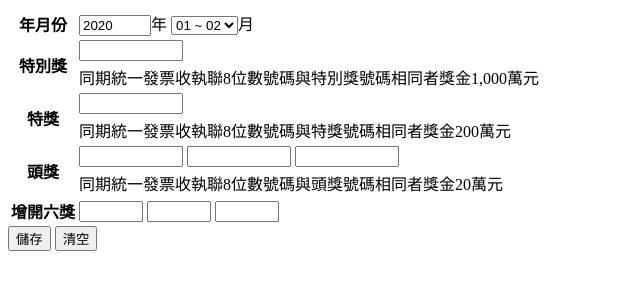
After one commit to wdaweb/invoice-Ting3066, a PHP site: page /add_awards.php in a window 1280 px wide. The commit adds this page. Shown: the top 300 px of the page, without its empty margins (0-640 px from the left). Run offline with PHP 8.4, Linux system fonts and the light colour scheme.

Commit message:
設計開獎獎號紀錄表單

```diff
--- /dev/null
+++ b/add_awards.php
@@ -0,0 +1,83 @@
+<form action="api/add_award_number.php" method="post">
+
+<table class="table table-sm table-bordered" summary="統一發票中獎號碼單">
+  <tbody>
+  <tr>
+    <th id="months">年月份</th>
+    <td headers="months" class="title">
+      <input type="number" name="year" min="<?=date("Y")-1;?>" max="<?=date("Y")+1;?>" step="1" value="<?=date("Y");?>">年
+      <select name="" id="">
+        <option value="1"> 01 ~ 02</option>
+        <option value="2"> 03 ~ 04</option>
+        <option value="3"> 05 ~ 06</option>
+        <option value="4"> 07 ~ 08</option>
+        <option value="5"> 09 ~ 10</option>
+        <option value="6"> 11 ~ 12</option>
+      </select>月
+      </td>
+  </tr>
+  <tr>
+    <th id="specialPrize" rowspan="2">特別獎</th>
+    <td headers="specialPrize" class="number">
+      <input type="number" name="special_prize" min="00000001" max="99999999">
+    </td>
+  </tr>
+  <tr>
+    <td headers="specialPrize"> 同期統一發票收執聯8位數號碼與特別獎號碼相同者獎金1,000萬元 </td>
+  </tr>
+  <tr>
+    <th id="grandPrize" rowspan="2">特獎</th>
+    <td headers="grandPrize" class="number">
+      <input type="number" name="grand_prize" min="00000001" max="99999999">
+    </td>
+  </tr>
+  <tr>
+    <td headers="grandPrize"> 同期統一發票收執聯8位數號碼與特獎號碼相同者獎金200萬元 </td>
+  </tr>
+  <tr>
+    <th id="firstPrize" rowspan="2">頭獎</th>
+    <td headers="firstPrize" class="number">
+      <input type="number" name="first_prize" min="00000001" max="99999999">
+      <input type="number" name="first_prize" min="00000001" max="99999999">
+      <input type="number" name="first_prize" min="00000001" max="99999999">
+    </td>
+  </tr>
+  <tr>
+    <td headers="firstPrize"> 同期統一發票收執聯8位數號碼與頭獎號碼相同者獎金20萬元 </td>
+  </tr>
+  <tr hidden>
+    <th id="twoPrize">二獎</th>
+    <td headers="twoPrize"> 同期統一發票收執聯末7 位數號碼與頭獎中獎號碼末7 位相同者各得獎金4萬元 </td>
+  </tr>
+  <tr hidden>
+    <th id="threePrize">三獎</th>
+    <td headers="threeAwards"> 同期統一發票收執聯末6 位數號碼與頭獎中獎號碼末6 位相同者各得獎金1萬元 </td>
+  </tr>
+  <tr hidden>
+    <th id="fourPrize">四獎</th>
+    <td headers="fourPrizes"> 同期統一發票收執聯末5 位數號碼與頭獎中獎號碼末5 位相同者各得獎金4千元 </td>
+  </tr>
+  <tr hidden>
+    <th id="fivePrize">五獎</th>
+    <td headers="fivePrize"> 同期統一發票收執聯末4 位數號碼與頭獎中獎號碼末4 位相同者各得獎金1千元 </td>
+  </tr>
+  <tr hidden>
+    <th id="sixPrize">六獎</th>
+    <td headers="sixPrize"> 同期統一發票收執聯末3 位數號碼與 頭獎中獎號碼末3 位相同者各得獎金2百元 </td>
+  </tr>
+  <tr>
+    <th id="addSixPrize">增開六獎</th>
+    <td headers="addSixPrize" class="number">
+      <input type="number" name="add_six_prize" min="001" max="999">
+      <input type="number" name="add_six_prize" min="001" max="999">
+      <input type="number" name="add_six_prize" min="001" max="999">
+    </td>
+  </tr>
+
+  </tbody>
+</table>
+<div class="text-center">
+  <input type="submit" value="儲存" class="mx-2 btn btn-primary">
+  <input type="reset" value="清空" class=" btn btn-warning">
+</div>
+</form>
--- a/index.php
+++ b/index.php
@@ -38,7 +38,7 @@
             <a href="">對獎</a>
         </div>
         <div class="text-center">
-            <a href="">輸入獎號</a>
+            <a href="?do=add_awards">輸入獎號</a>
         </div>
         <div class="text-center">
             <a href="index.php">回首頁</a>
```
